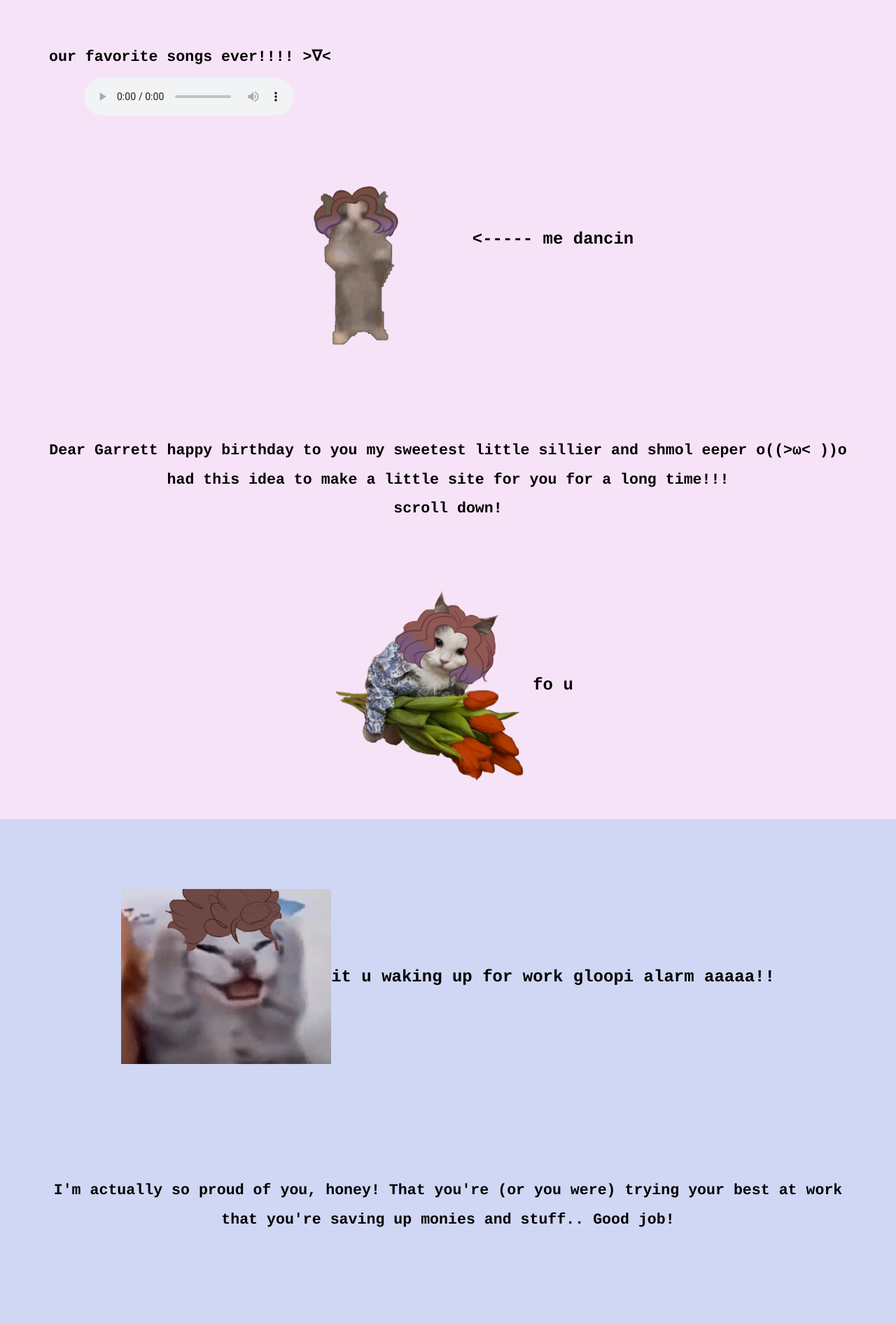
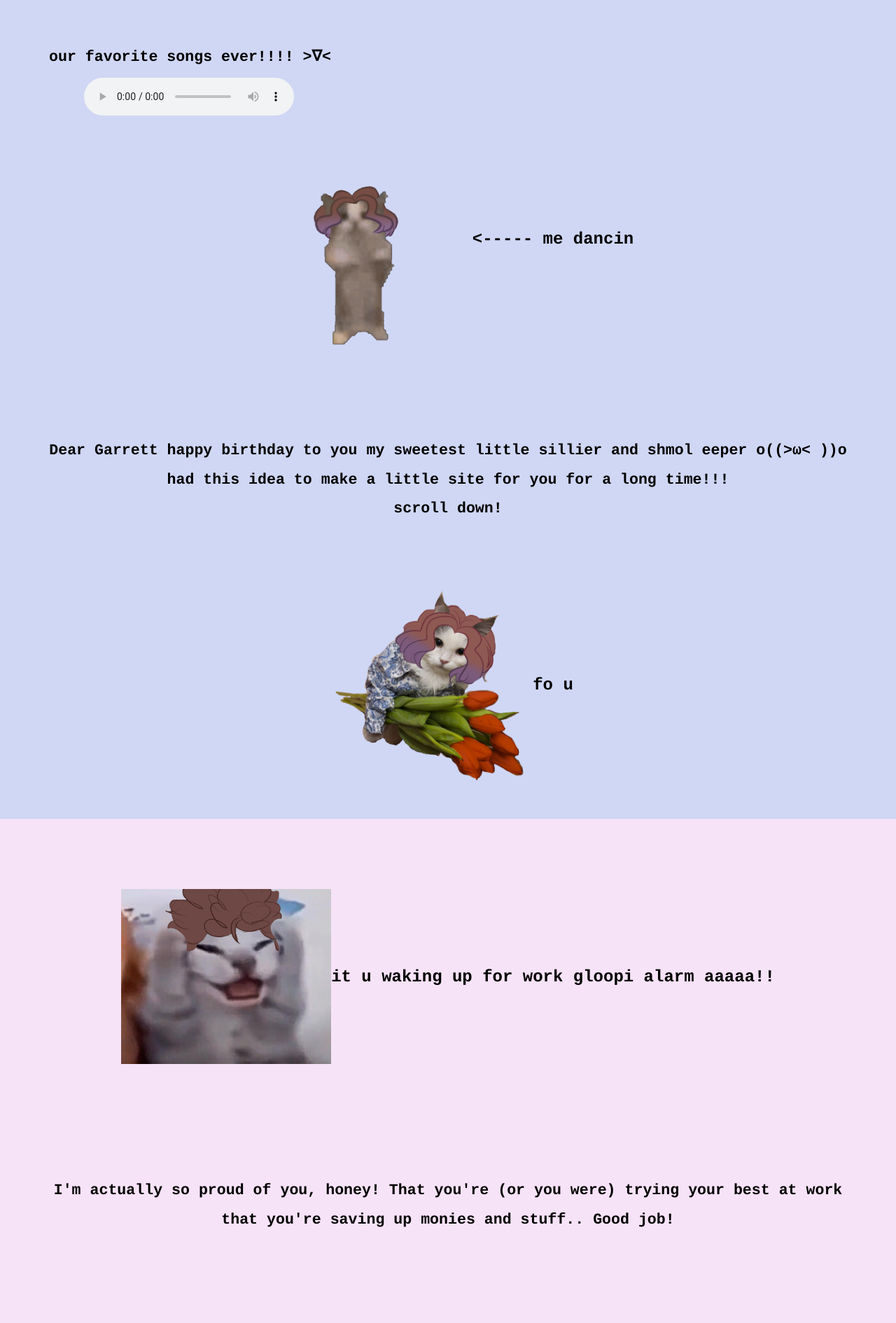
Before and after one commit to bogomoru/bogomoru.happybirthdaygarrett.io, a plain HTML site: page index.html in a window 1280 px wide. Shown: the part 51-1941 px from the top of the page at 70% size. Drawn offline with Linux system fonts and the light colour scheme.

Commit message:
Update style.css

```diff
--- a/style.css
+++ b/style.css
@@ -165,8 +165,8 @@ font-size: 5em;
 font-weight: 800;*/
 }
 
-section:nth-child(odd){ background:#f7e3f7;}
-section:nth-child(even){ background:#d0d7f4;}
+section:nth-child(odd){ background:#d0d7f4;}
+section:nth-child(even){ background:#f7e3f7;}
 nav{
 position: fixed;
 top: 0;
```
